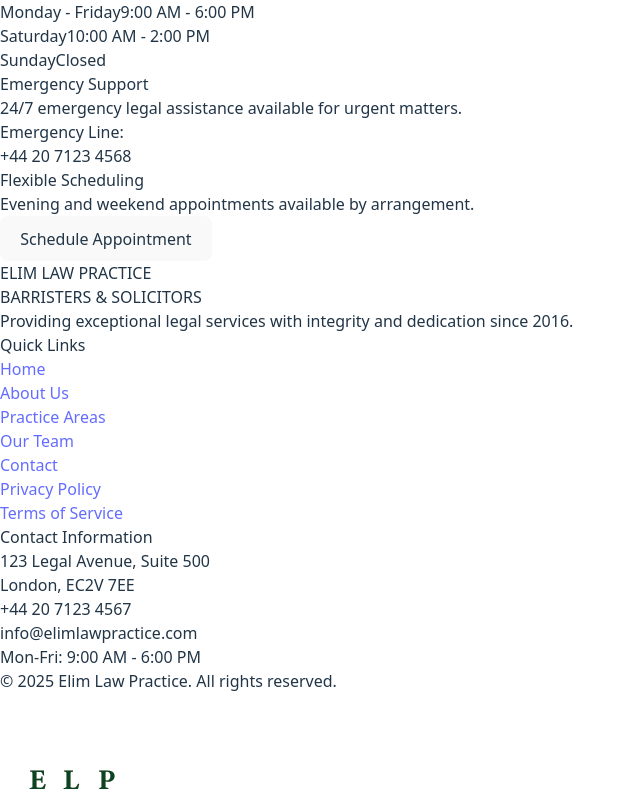
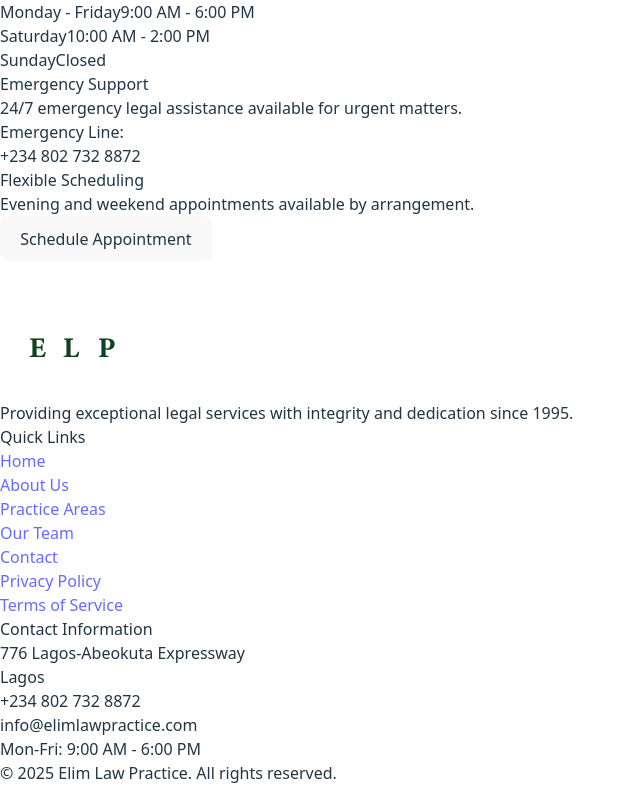
Before and after one commit to krestwastaken/Elim-Law, a React (Vite) app: page /contact in a window 1280 px wide. Shown: the part 1901-2700 px from the top of the page, without its empty margins (0-640 px from the left). Built offline with nearby package versions, Linux system fonts and the light colour scheme.

Commit message:
number commit

```diff
--- a/src/Components/Footer.jsx
+++ b/src/Components/Footer.jsx
@@ -32,13 +32,16 @@
                     <div>
                         <h3 className="text-xl font-serif font-bold mb-4">Quick Links</h3>
                         <ul className="space-y-2">
-                            <li><a href="https://readdy.ai/home/d66b71df-70ec-4055-a03e-45ce2d423138/e76d046b-52c8-48f7-a2c3-a210e809c74e" data-readdy="true" className="hover:text-gray-300 cursor-pointer !rounded-button whitespace-nowrap">Home</a></li>
-                            <li><a href="#" className="hover:text-gray-300 cursor-pointer !rounded-button whitespace-nowrap">About Us</a></li>
-                            <li><a href="#" className="hover:text-gray-300 cursor-pointer !rounded-button whitespace-nowrap">Practice Areas</a></li>
-                            <li><a href="#" className="hover:text-gray-300 font-bold cursor-pointer !rounded-button whitespace-nowrap">Our Team</a></li>
-                            <li><a href="#" className="hover:text-gray-300 cursor-pointer !rounded-button whitespace-nowrap">Contact</a></li>
-                            <li><a href="#" className="hover:text-gray-300 cursor-pointer !rounded-button whitespace-nowrap">Privacy Policy</a></li>
-                            <li><a href="#" className="hover:text-gray-300 cursor-pointer !rounded-button whitespace-nowrap">Terms of Service</a></li>
+                            <nav>
+                                <li><Link to="/" className="hover:text-gray-300 cursor-pointer !rounded-button whitespace-nowrap">Home</Link></li>
+                                <li><Link to="/about" className="hover:text-gray-300 cursor-pointer !rounded-button whitespace-nowrap">About Us</Link></li>
+                                <li><Link to="/practice-areas" className="hover:text-gray-300 cursor-pointer !rounded-button whitespace-nowrap">Practice Areas</Link></li>
+                                <li><a href="#" className="hover:text-gray-300 font-bold cursor-pointer !rounded-button whitespace-nowrap">Our Team</a></li>
+                                <li><a href="#" className="hover:text-gray-300 cursor-pointer !rounded-button whitespace-nowrap">Contact</a></li>
+                                <li><a href="#" className="hover:text-gray-300 cursor-pointer !rounded-button whitespace-nowrap">Privacy Policy</a></li>
+                                <li><a href="#" className="hover:text-gray-300 cursor-pointer !rounded-button whitespace-nowrap">Terms of Service</a></li>
+                            </nav>
+
                         </ul>
                     </div>
                     <div>
@@ -46,7 +49,7 @@
                         <ul className="space-y-3">
                             <li className="flex items-start">
                                 <i className="fas fa-map-marker-alt mt-1 mr-3"></i>
-                                <span>123 Legal Avenue, Suite 500<br />London, EC2V 7EE</span>
+                                <span>776 Lagos-Abeokuta Expressway<br />Lagos</span>
                             </li>
                             <li className="flex items-center">
                                 <i className="fas fa-phone mr-3"></i>
--- a/src/Components/Header.jsx
+++ b/src/Components/Header.jsx
@@ -54,7 +54,7 @@
             <Link to="/" className="text-[#004D2E] hover:text-[#006d42] font-medium">Home</Link>
             <Link to="/about" className="text-[#004D2E] hover:text-[#006d42] font-medium">About Us</Link>
             <Link to="/practice-areas" className="text-[#004D2E] hover:text-[#006d42] font-medium">Practice Areas</Link>
-            <Link to="/team" className="text-[#004D2E] hover:text-[#006d42] font-medium">Our Team</Link>
+            {/* <Link to="/team" className="text-[#004D2E] hover:text-[#006d42] font-medium">Our Team</Link> */}
             <Link to="/contact" className="text-[#004D2E] hover:text-[#006d42] font-medium">Contact</Link>
           </div>
         </nav>
--- a/src/Pages/Contact.jsx
+++ b/src/Pages/Contact.jsx
@@ -229,7 +229,7 @@
                     </div>
                     <div>
                       <h4 className="font-semibold text-[#004D2E] mb-1">Office Address</h4>
-                      <p className="text-gray-600">123 Legal Avenue, Suite 500<br />London, EC2V 7EE<br />United Kingdom</p>
+                      <p className="text-gray-600">776 Lagos-Abeokuta Expressway<br />Lagos<br />Nigeria</p>
                     </div>
                   </div>
 
@@ -349,7 +349,7 @@
               <p className="text-gray-600 mb-4">24/7 emergency legal assistance available for urgent matters.</p>
               <div className="text-[#004D2E] font-semibold">
                 Emergency Line:<br />
-                +44 20 7123 4568
+                +234 802 732 8872
               </div>
             </div>
 
@@ -365,86 +365,6 @@
         </div>
       </section>
 
-      {/* Footer */}
-      <footer className="bg-[#004D2E] text-white py-12">
-        <div className="container mx-auto px-4">
-          <div className="grid grid-cols-1 md:grid-cols-3 gap-8">
-            <div>
-              <div className="flex items-center mb-4">
-                <div className="mr-3">
-                  <div className="flex items-end">
-                    <div className="bg-white h-8 w-4 mr-1"></div>
-                    <div className="bg-white h-10 w-4 mr-1"></div>
-                    <div className="bg-white h-12 w-4"></div>
-                  </div>
-                  <div className="bg-white h-0.5 w-16 mt-1"></div>
-                </div>
-                <div>
-                  <h3 className="text-xl font-serif font-bold">ELIM LAW PRACTICE</h3>
-                  <p className="text-xs tracking-wider">BARRISTERS & SOLICITORS</p>
-                </div>
-              </div>
-              <p className="mb-4">Providing exceptional legal services with integrity and dedication since 2016.</p>
-              <div className="flex space-x-4">
-                <a href="#" className="hover:text-gray-300 cursor-pointer !rounded-button whitespace-nowrap">
-                  <i className="fab fa-facebook-f"></i>
-                </a>
-                <a href="#" className="hover:text-gray-300 cursor-pointer !rounded-button whitespace-nowrap">
-                  <i className="fab fa-twitter"></i>
-                </a>
-                <a href="#" className="hover:text-gray-300 cursor-pointer !rounded-button whitespace-nowrap">
-                  <i className="fab fa-linkedin-in"></i>
-                </a>
-                <a href="#" className="hover:text-gray-300 cursor-pointer !rounded-button whitespace-nowrap">
-                  <i className="fab fa-instagram"></i>
-                </a>
-              </div>
-            </div>
-            <div>
-              <h3 className="text-xl font-serif font-bold mb-4">Quick Links</h3>
-              <ul className="space-y-2">
-                <li><a href="https://readdy.ai/home/d66b71df-70ec-4055-a03e-45ce2d423138/e76d046b-52c8-48f7-a2c3-a210e809c74e" data-readdy="true" className="hover:text-gray-300 cursor-pointer !rounded-button whitespace-nowrap">Home</a></li>
-                <li><a href="https://readdy.ai/home/d66b71df-70ec-4055-a03e-45ce2d423138/9964b298-d53e-4287-8862-8c437892f9f3" data-readdy="true" className="hover:text-gray-300 cursor-pointer !rounded-button whitespace-nowrap">About Us</a></li>
-                <li><a href="#" className="hover:text-gray-300 cursor-pointer !rounded-button whitespace-nowrap">Practice Areas</a></li>
-                <li><a href="#" className="hover:text-gray-300 cursor-pointer !rounded-button whitespace-nowrap">Our Team</a></li>
-                <li><a href="#" className="hover:text-gray-300 cursor-pointer !rounded-button whitespace-nowrap">Contact</a></li>
-                <li><a href="#" className="hover:text-gray-300 cursor-pointer !rounded-button whitespace-nowrap">Privacy Policy</a></li>
-                <li><a href="#" className="hover:text-gray-300 cursor-pointer !rounded-button whitespace-nowrap">Terms of Service</a></li>
-              </ul>
-            </div>
-            <div>
-              <h3 className="text-xl font-serif font-bold mb-4">Contact Information</h3>
-              <ul className="space-y-3">
-                <li className="flex items-start">
-                  <i className="fas fa-map-marker-alt mt-1 mr-3"></i>
-                  <span>123 Legal Avenue, Suite 500<br />London, EC2V 7EE</span>
-                </li>
-                <li className="flex items-center">
-                  <i className="fas fa-phone mr-3"></i>
-                  <span>+44 20 7123 4567</span>
-                </li>
-                <li className="flex items-center">
-                  <i className="fas fa-envelope mr-3"></i>
-                  <span>info@elimlawpractice.com</span>
-                </li>
-                <li className="flex items-center">
-                  <i className="fas fa-clock mr-3"></i>
-                  <span>Mon-Fri: 9:00 AM - 6:00 PM</span>
-                </li>
-              </ul>
-              <div className="mt-4 flex space-x-3">
-                <i className="fab fa-cc-visa text-2xl"></i>
-                <i className="fab fa-cc-mastercard text-2xl"></i>
-                <i className="fab fa-cc-amex text-2xl"></i>
-                <i className="fab fa-paypal text-2xl"></i>
-              </div>
-            </div>
-          </div>
-          <div className="border-t border-gray-700 mt-8 pt-8 text-center">
-            <p>&copy; {new Date().getFullYear()} Elim Law Practice. All rights reserved.</p>
-          </div>
-        </div>
-      </footer>
     </div>
   );
 };
--- a/src/Pages/Home.jsx
+++ b/src/Pages/Home.jsx
@@ -157,7 +157,7 @@
                                         </div>
                                         <div>
                                             <h4 className="font-medium">Address</h4>
-                                            <p className="text-gray-600">123 Legal Avenue, Suite 500<br />London, EC2V 7EE</p>
+                                            <p className="text-gray-600">776 Lagos-Abeokuta Expressway<br />Lagos</p>
                                         </div>
                                     </div>
                                     <div className="flex items-start">
```
